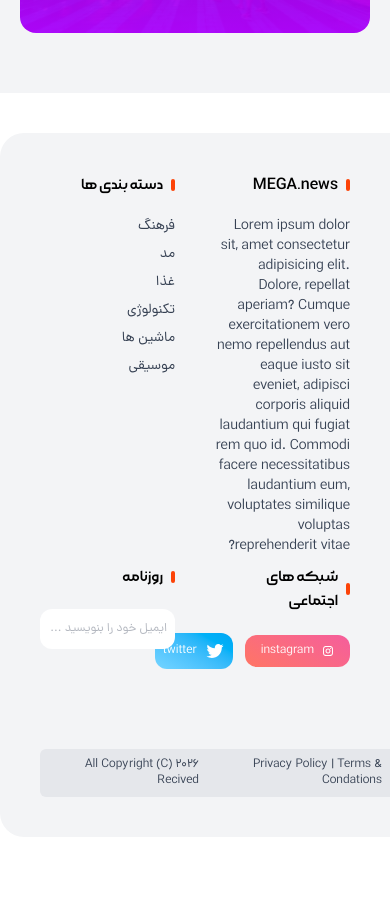
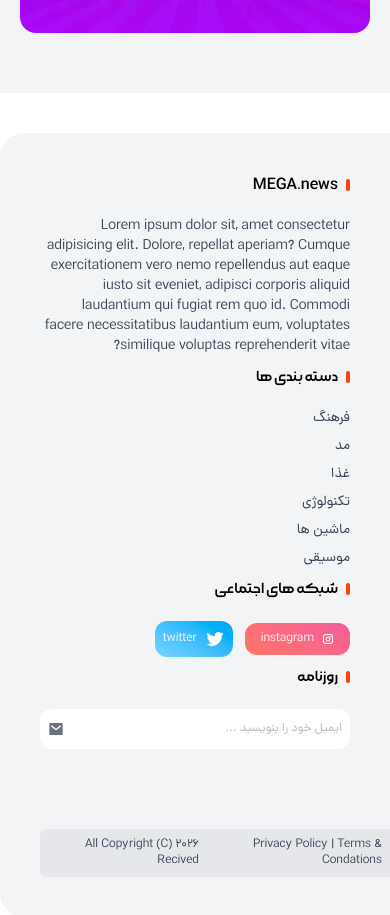
Before and after one commit to mariacnru/news-magazine-landing, a React (Vite) app: page / in a window 390 px wide. Shown: the part 3160-4075 px from the top of the page. Before the commit the page ends 3997 px from the top, so only its background shows below. Built offline with nearby package versions, Linux system fonts and the light colour scheme.

Commit message:
Footer updated

```diff
--- a/src/components/Footer/components/Right.jsx
+++ b/src/components/Footer/components/Right.jsx
@@ -5,7 +5,7 @@
 function Right() {
   return (
     <div className="bg-gray-100 md:bg-white lg:bg-gray-100 rounded-l-3xl">
-      <ul className="grid grid-cols-2 gap-y-2 gap-x-10 p-10">
+      <ul className="grid xs:grid-cols-1 sm:grid-cols-2 gap-y-2 gap-x-10 p-10">
         <li>
           <Titr titr={"MEGA.news"} />
           <p className="text-sm text-gray-700">
@@ -87,7 +87,7 @@
         <li>
           <Titr titr={"روزنامه"} />
 
-          <label className="text-gray-500 flex justify-between items-center py-3 px-2 bg-white rounded-xl">
+          <label className="text-gray-500 flex justify-between items-center py-3 px-2 bg-white md:bg-gray-100 lg:bg-white rounded-xl">
             <input
               type="text"
               placeholder="ایمیل خود را بنویسید ..."
--- a/src/index.css
+++ b/src/index.css
@@ -41,6 +41,8 @@
 
   --color-custom-color: #f81539;
   --color-logo-color: #fc4308;
+
+  --breakpoint-xs: 300px;
 }
 
 body {
```
